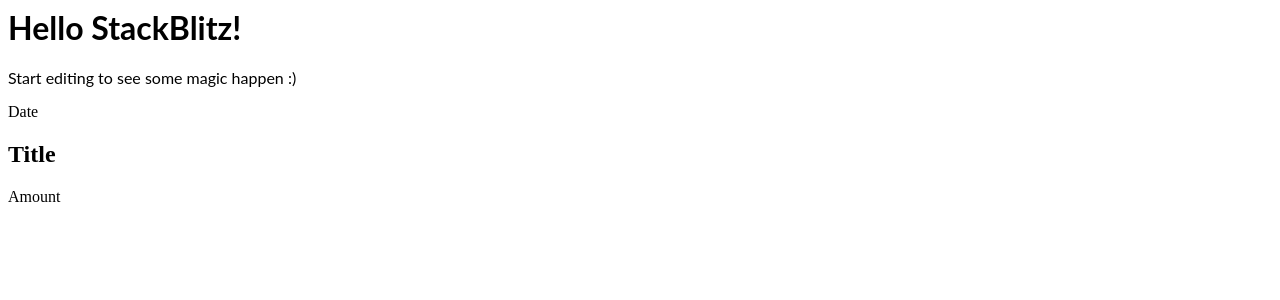
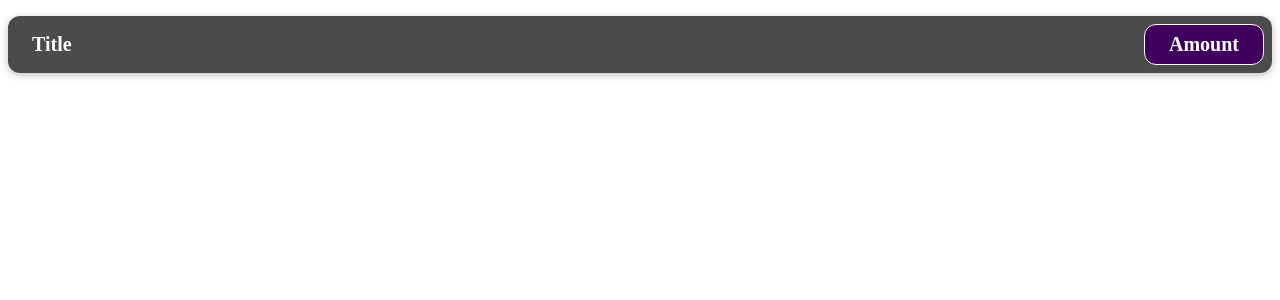
Before and after one commit to gkbot167/react-gk-001, a React (Create React App) app: page / in a window 1280 px wide. Shown: the top 300 px of the page. Built offline with nearby package versions, Linux system fonts and the light colour scheme.

Commit message:
2 files modified, 1 added

```diff
--- a/src/App.js
+++ b/src/App.js
@@ -4,8 +4,6 @@
 export default function App() {
   return (
     <div>
-      <h1>Hello StackBlitz!</h1>
-      <p>Start editing to see some magic happen :)</p>
       <FunctionComponent></FunctionComponent>
     </div>
   );
--- /dev/null
+++ b/src/expense.css
@@ -0,0 +1,56 @@
+.expense-item {
+  display: flex;
+  justify-content: space-between;
+  align-items: center;
+  box-shadow: 0 2px 8px rgba(0, 0, 0, 0.25);
+  padding: 0.5rem;
+  margin: 1rem 0;
+  border-radius: 12px;
+  background-color: #4b4b4b;
+}
+
+.expense-item__description {
+  display: flex;
+  flex-direction: column;
+  gap: 1rem;
+  align-items: flex-end;
+  flex-flow: column-reverse;
+  justify-content: flex-start;
+  flex: 1;
+}
+
+.expense-item h2 {
+  color: #3a3a3a;
+  font-size: 1rem;
+  flex: 1;
+  margin: 0 1rem;
+  color: white;
+}
+
+.expense-item__price {
+  font-size: 1rem;
+  font-weight: bold;
+  color: white;
+  background-color: #40005d;
+  border: 1px solid white;
+  padding: 0.5rem;
+  border-radius: 12px;
+}
+
+@media (min-width: 580px) {
+  .expense-item__description {
+    flex-direction: row;
+    align-items: center;
+    justify-content: flex-start;
+    flex: 1;
+  }
+
+  .expense-item__description h2 {
+    font-size: 1.25rem;
+  }
+
+  .expense-item__price {
+    font-size: 1.25rem;
+    padding: 0.5rem 1.5rem;
+  }
+}
--- a/src/functionComponent.js
+++ b/src/functionComponent.js
@@ -1,10 +1,12 @@
 import React from 'react';
+import './expense.css';
 const FunctionComponent = () => {
   return (
-    <div>
-      <div> Date </div>
-      <div>
+    <div className="expense-item">
+      <div className="expense-item__description">
         <h2> Title </h2>
+      </div>
+      <div className="expense-item__price">
         <div> Amount </div>
       </div>
     </div>
```
